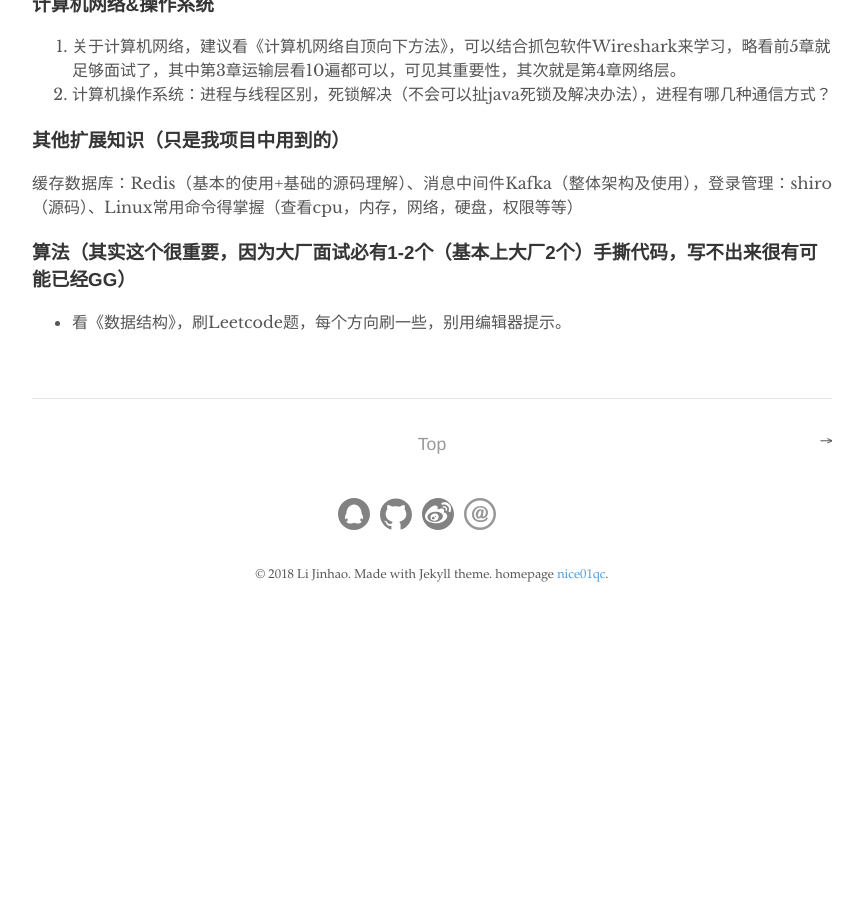
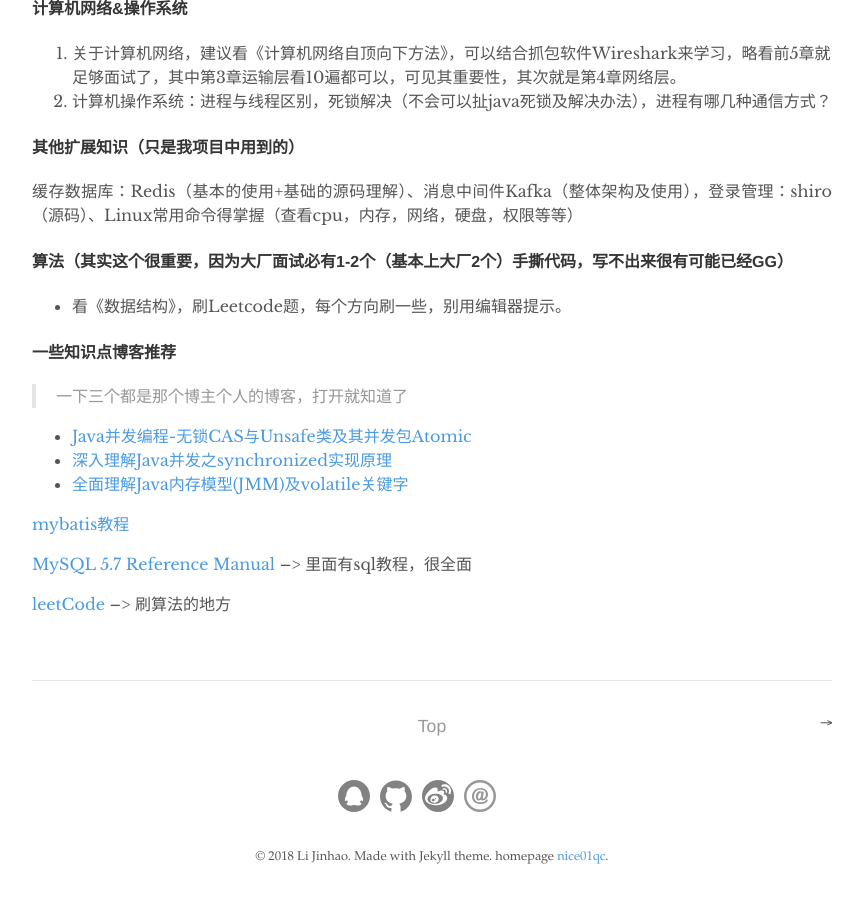
Before and after one commit to nice01qc/nice01qc.github.io, a Jekyll site: the page built from _posts/2018-10-05-2018Java后端秋招面经.md, in a window 1280 px wide and 900 px high, scrolled down 1968 px. Shown: the whole window, without its empty margins (208-1071 px from the left). Built offline with Jekyll 4.4.1, drawn with Linux system fonts in a browser that asks for light colours; before the commit the page ends 2586 px from its top, so only the background shows below that.

Commit message:
update at : Fri, 05 Oct 2018 11:35:27 +0800

```diff
--- a/_posts/2018-10-05-2018Java后端秋招面经.md
+++ b/_posts/2018-10-05-2018Java后端秋招面经.md
@@ -8,7 +8,7 @@
 
 > 2018 Java后端秋招面试中经常问的东西（不全） ...
 
-### Java（只说知识点）
+#### Java（只说知识点）
 
 1. 基本的数据类型（例如int，它占几个字节，在32和64位操作系统区别（坑），以及它的范围，为什么是这个范围）
 
@@ -65,23 +65,43 @@
 
 13. 对于框架，只需看spring，springmvc，mybatis（有时间可以看下springBoot），其他框架可以不看，看完这几个，其他的好理解（关键大公司很少问框架这块）；如果时间充沛，强烈强烈强烈建议看《Spring源码深度解释》，作者郝佳（面试会加很多分喔，只要你会）
 
-### 数据库
+#### 数据库
 
 1. 关于数据库sql这块（MySQL）：join, union,group by,having,explain,...必须理解+掌握，特别是group by到现在我才理解。。。
 2. 只会sql肯定不够，推荐看《MySQL技术内幕InnoDB》，很不错一本书，里面讲了锁，索引实现，以及数据库的四个隔离级别Innodb是怎么实现的，其中第6章锁，看10遍都不过分。
 
-### 计算机网络&操作系统
+#### 计算机网络&操作系统
 
 
 1. 关于计算机网络，建议看《计算机网络自顶向下方法》，可以结合抓包软件Wireshark来学习，略看前5章就足够面试了，其中第3章运输层看10遍都可以，可见其重要性，其次就是第4章网络层。
 2. 计算机操作系统：进程与线程区别，死锁解决（不会可以扯java死锁及解决办法），进程有哪几种通信方式？
 
-### 其他扩展知识（只是我项目中用到的）
+#### 其他扩展知识（只是我项目中用到的）
 
 缓存数据库：Redis（基本的使用+基础的源码理解）、消息中间件Kafka（整体架构及使用），登录管理：shiro（源码）、Linux常用命令得掌握（查看cpu，内存，网络，硬盘，权限等等）
 
 
 
-### 算法（其实这个很重要，因为大厂面试必有1-2个（基本上大厂2个）手撕代码，写不出来很有可能已经GG）
+#### 算法（其实这个很重要，因为大厂面试必有1-2个（基本上大厂2个）手撕代码，写不出来很有可能已经GG）
 
 - 看《数据结构》，刷Leetcode题，每个方向刷一些，别用编辑器提示。
+
+
+
+
+
+
+
+#### 一些知识点博客推荐
+
+> 一下三个都是那个博主个人的博客，打开就知道了
+
+- [Java并发编程-无锁CAS与Unsafe类及其并发包Atomic](https://blog.csdn.net/javazejian/article/details/72772470)
+- [深入理解Java并发之synchronized实现原理](https://blog.csdn.net/javazejian/article/details/72828483)
+- [全面理解Java内存模型(JMM)及volatile关键字](https://blog.csdn.net/javazejian/article/details/72772461)
+
+[mybatis教程](http://www.mybatis.org/mybatis-3/zh/index.html)
+
+[MySQL 5.7 Reference Manual](https://dev.mysql.com/doc/refman/5.7/en/)  --> 里面有sql教程，很全面
+
+[leetCode](https://leetcode.com/)  --> 刷算法的地方
```
